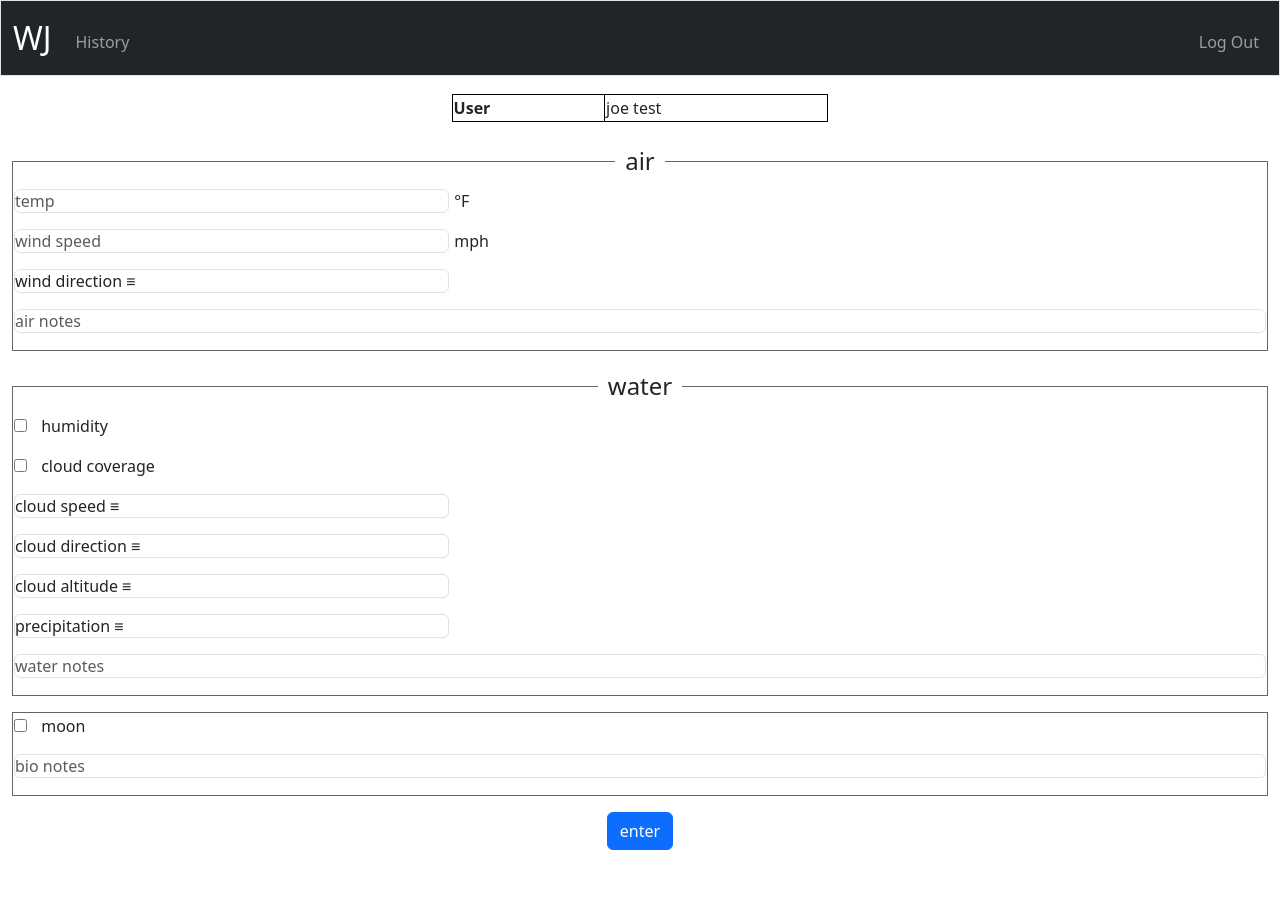
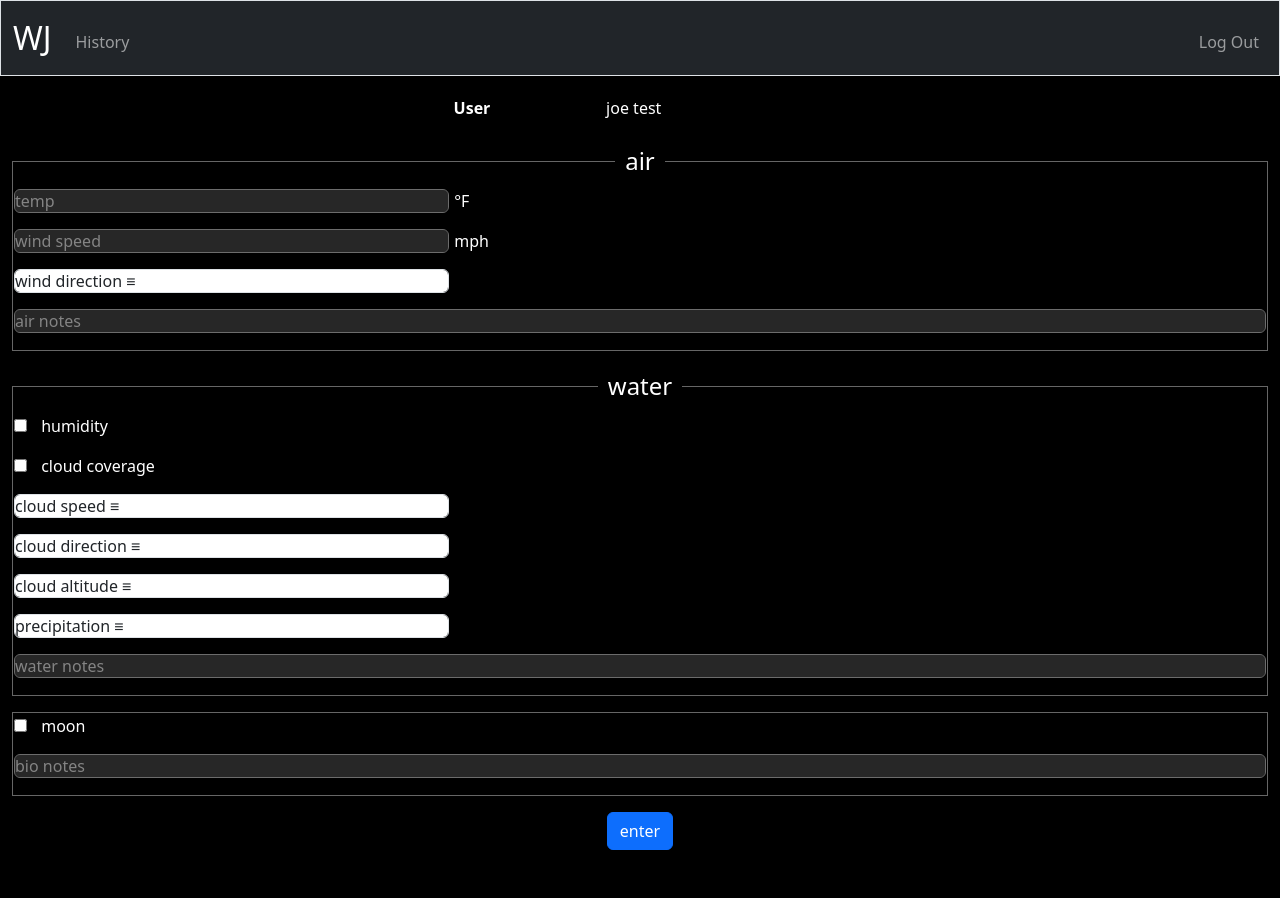
Before and after one commit to lukegail/WJ-Weather-Journal, a Flask app: page / in a window 1280 px wide. Run offline with Flask 3, Linux system fonts and the light colour scheme; a user stored in the database is signed in; data comes from the database, SQL or seed files in the repository; some libraries are stand-ins or nearby versions.

Commit message:
updated body to dark mode. updated text fields to dark mode

```diff
--- a/static/styles.css
+++ b/static/styles.css
@@ -2,6 +2,40 @@
 nav .navbar-brand
 {
     font-size: xx-large;
+}
+
+/* Overall background and text color */
+body {
+    background-color: #000000; /* Dark background */
+    color: #ffffff; /* Light text */
+}
+
+/* Form controls - inputs and textareas */
+input.form-control, textarea.form-control {
+    background-color: #272727; /* Darker background for inputs */
+    border: 1px solid #6c6c6c; /* Visible border */
+    /* Other styles remain unchanged */
+}
+
+/* Placeholder text color */
+input.form-control::placeholder, textarea.form-control::placeholder {
+    color: #848484; /* medium grey for placeholder text */
+}
+
+/* Background and text color when field is focused */
+input.form-control:focus, textarea.form-control:focus {
+    background-color: #000000; /* Black background when field is focused */
+    color: #ffffff; /* White TYPED text when field is focused (placeholder text stays medium grey) */
+}
+
+/* Ensuring the text stays WHITE while typing, overrides WebKit-specific behavior */
+input.form-control, textarea.form-control {
+    -webkit-text-fill-color: initial; /* Reset to default for WebKit browsers */
+}
+
+/* TYPED text color when field is defocused */
+input.form-control, textarea.form-control {
+    color: #dadada; /* light grey typed text when field is defocused */
 }
 
 /* slider position */
@@ -51,7 +85,7 @@ nav .navbar-brand
 
 .field-align-left .form-control {
     display: inline-block;
-    width: 34vw; /* Or set a specific width */
+    width: 34vw;
     padding: 0;           /* Reduces padding */
     line-height: normal;  /* Adjusts line height */
     min-height: 1em;
```
Also changed, not shown: 1 other file.
